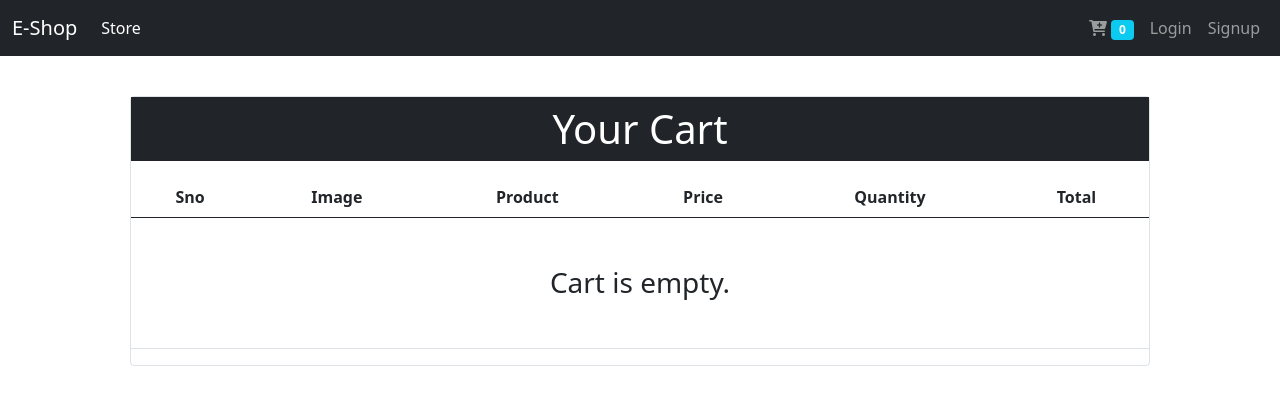
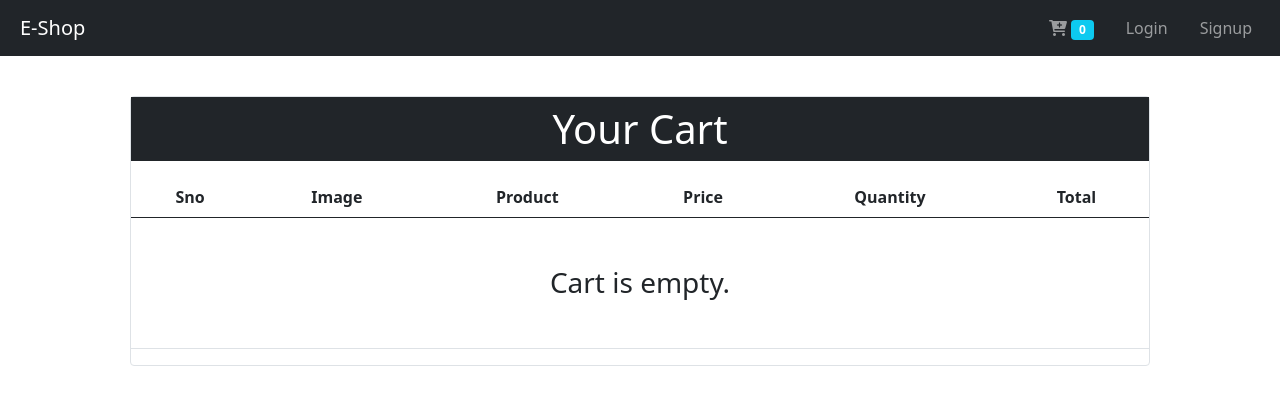
Before and after one commit to Muntasir2179/Eshop, a Django app: page /cart/ in a window 1280 px wide. Shown: the top 420 px of the page. Run offline with Django 4.2, Linux system fonts and the light colour scheme; lists and menus that the app fills with data are empty.

Commit message:
Store link removed and styles added

```diff
--- a/store/templates/base.html
+++ b/store/templates/base.html
@@ -8,36 +8,29 @@
     <link rel="stylesheet" href="https://cdnjs.cloudflare.com/ajax/libs/font-awesome/6.2.1/css/all.min.css" integrity="sha512-MV7K8+y+gLIBoVD59lQIYicR65iaqukzvf/nwasF0nqhPay5w/9lJmVM2hMDcnK1OnMGCdVK+iQrJ7lzPJQd1w==" crossorigin="anonymous" referrerpolicy="no-referrer" />
     {% block styles %}
     {% endblock styles %}
-    <title>Hello, world!</title>
+    {% block title %}
+    {% endblock title %}
 </head>
 <body class="d-flex flex-column min-vh-100">
     {% comment %} navbar started {% endcomment %}
     <nav class="navbar navbar-expand-lg navbar-dark bg-dark text-white fixed-top">
         <div class="container-fluid">
-            <a class="navbar-brand" href="{% url 'index' %}">E-Shop</a>
-            <button class="navbar-toggler" type="button" data-bs-toggle="collapse" data-bs-target="#navbarSupportedContent" aria-controls="navbarSupportedContent" aria-expanded="false" aria-label="Toggle navigation">
-                <span class="navbar-toggler-icon"></span>
-            </button>
-            <div class="collapse navbar-collapse">
-                <ul class="navbar-nav me-auto mb-2 mb-lg-0">
-                    <li class="nav-item">
-                        <a class="nav-link active" aria-current="page" href="{% url 'index' %}">Store</a>
-                    </li>
-                </ul>
+            <a class="navbar-brand px-2" href="{% url 'index' %}">E-Shop</a>
+            <div class="">
                 <ul class="navbar-nav mt-2 my-lg-0">
-                    <li class="nav-item">
+                    <li class="nav-item  px-2">
                         <a class="nav-link" aria-current="page" href="/cart"><i class="fas fa-cart-plus"></i>
                             <span class="badge bg-info">{{request.session.cart.keys|length}}</span>
                         </a>
                     </li>
                     {% if request.session.customer %}
                     {% comment %} if customer is logged in then show the Logout button {% endcomment %}
-                    <li class="nav-item"><a class="nav-link" aria-current="page" href="/orders">Oders</a></li>
-                    <li class="nav-item"><a class="nav-link" aria-current="page" href="/logout">Logout</a></li>
+                    <li class="nav-item px-2"><a class="nav-link" aria-current="page" href="/orders">Oders</a></li>
+                    <li class="nav-item px-2"><a class="nav-link" aria-current="page" href="/logout">Logout</a></li>
                     {% else %}
                     {% comment %} if customer is not logged in then show the Login and Signup button {% endcomment %}
-                    <li class="nav-item"><a class="nav-link" aria-current="page" href="/login">Login</a></li>
-                    <li class="nav-item"><a class="nav-link" aria-current="page" href="/signup">Signup</a></li>
+                    <li class="nav-item px-2"><a class="nav-link" aria-current="page" href="/login">Login</a></li>
+                    <li class="nav-item px-2"><a class="nav-link" aria-current="page" href="/signup">Signup</a></li>
                     {% endif %}
                 </ul>
             </div>
--- a/store/templates/cart.html
+++ b/store/templates/cart.html
@@ -1,5 +1,9 @@
 {% extends 'base.html' %}
 {% load cart %}
+
+{% block title %}
+<title>Your Cart</title>
+{% endblock title %}
 
 {% block content %}
 <div class="container pt-5">
--- a/store/templates/index.html
+++ b/store/templates/index.html
@@ -5,6 +5,10 @@
 {% block styles %}
 <link rel="stylesheet" href="{% static '/css/index.css' %}">
 {% endblock styles %}
+
+{% block title %}
+<title>E-Shop</title>
+{% endblock title %}
 
 {% block content %}
 <div class="container-fluid mt-5 pt-5">
--- a/store/templates/orders.html
+++ b/store/templates/orders.html
@@ -1,5 +1,9 @@
 {% extends 'base.html' %}
 {% load cart %}
+
+{% block title %}
+<title>Your Orders</title>
+{% endblock title %}
 
 {% block content %}
 <div class="container pt-5">
```
Also changed, not shown: db.sqlite3.
